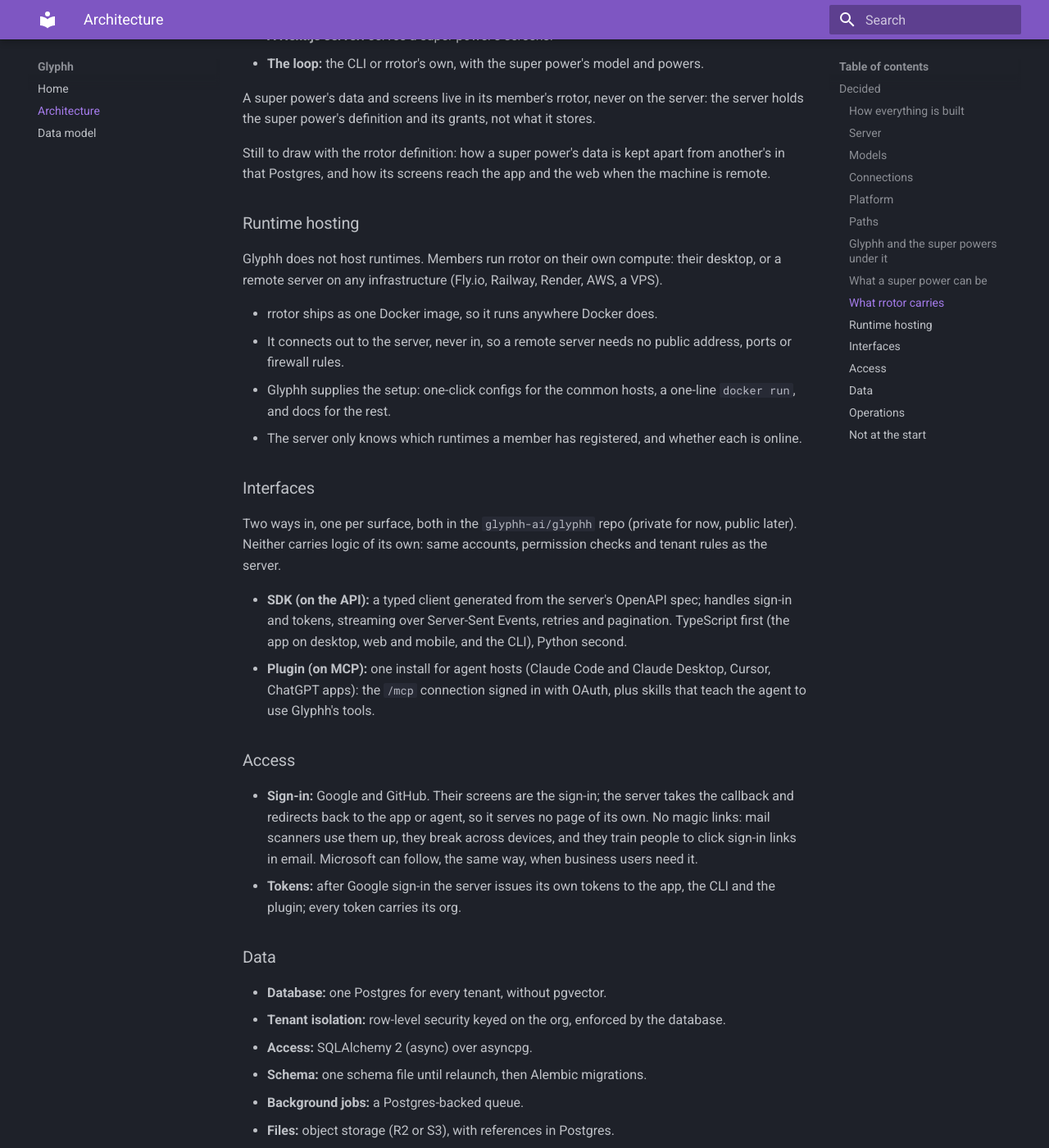
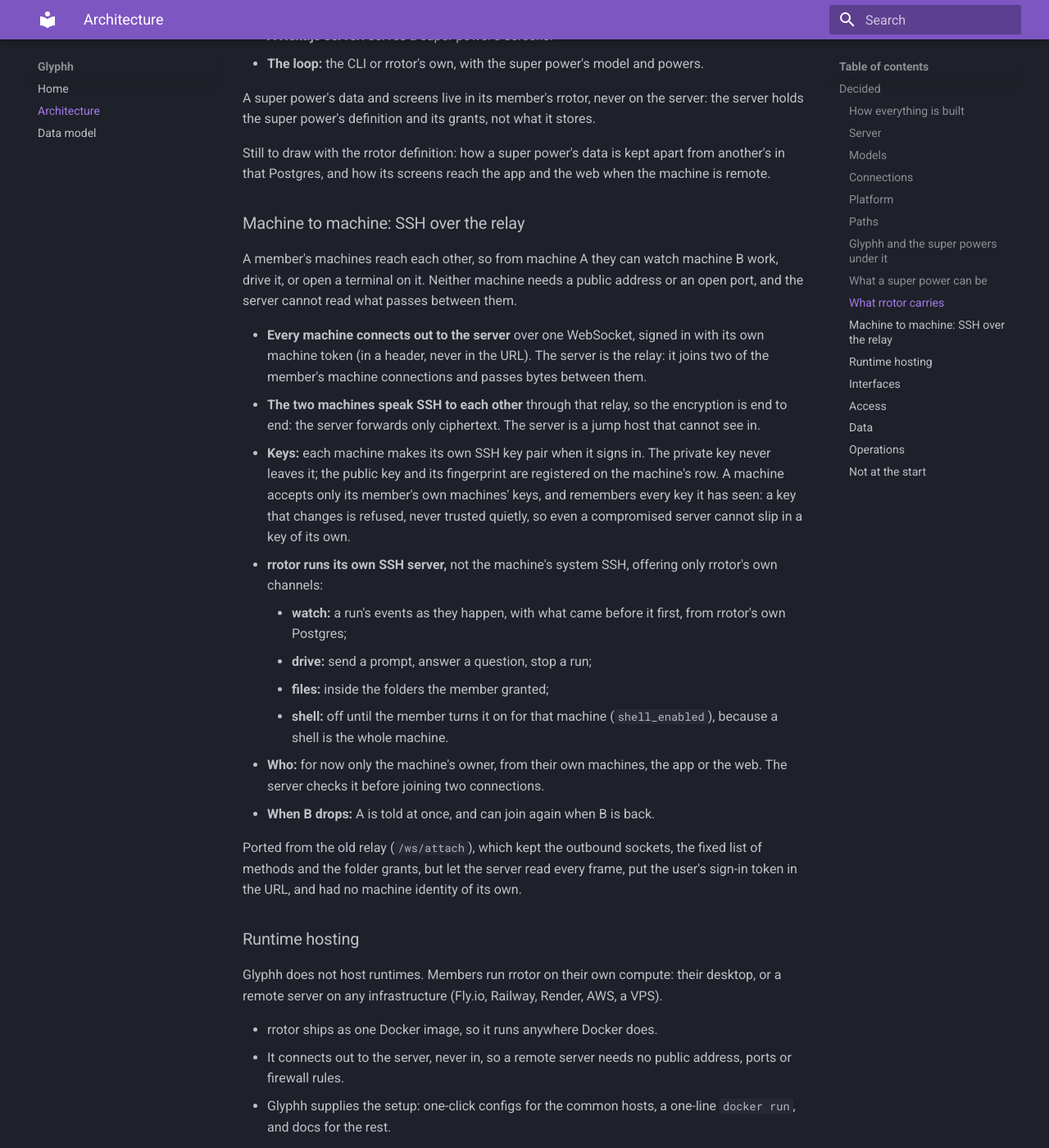
Before and after one commit to glyphh-ai/server, an MkDocs documentation site: the page built from docs/architecture.md, in a window 1280 px wide and 1400 px high, scrolled down 3610 px. Shown: the whole window at 82% size. Built offline with MkDocs 1.6.1 and Material for MkDocs 9.7.7, drawn with Linux system fonts in a browser that asks for light colours.

Commit message:
Machine to machine: SSH over the relay, end to end; machines carry their SSH key and a shell switch
Co-Authored-By: Claude Opus 5.5 <noreply@anthropic.com>

```diff
--- a/docs/architecture.md
+++ b/docs/architecture.md
@@ -85,6 +85,23 @@ A super power's data and screens live in its member's rrotor, never on the serve
 
 Still to draw with the rrotor definition: how a super power's data is kept apart from another's in that Postgres, and how its screens reach the app and the web when the machine is remote.
 
+### Machine to machine: SSH over the relay
+
+A member's machines reach each other, so from machine A they can watch machine B work, drive it, or open a terminal on it. Neither machine needs a public address or an open port, and the server cannot read what passes between them.
+
+- **Every machine connects out to the server** over one WebSocket, signed in with its own machine token (in a header, never in the URL). The server is the relay: it joins two of the member's machine connections and passes bytes between them.
+- **The two machines speak SSH to each other** through that relay, so the encryption is end to end: the server forwards only ciphertext. The server is a jump host that cannot see in.
+- **Keys:** each machine makes its own SSH key pair when it signs in. The private key never leaves it; the public key and its fingerprint are registered on the machine's row. A machine accepts only its member's own machines' keys, and remembers every key it has seen: a key that changes is refused, never trusted quietly, so even a compromised server cannot slip in a key of its own.
+- **rrotor runs its own SSH server,** not the machine's system SSH, offering only rrotor's own channels:
+    - **watch:** a run's events as they happen, with what came before it first, from rrotor's own Postgres;
+    - **drive:** send a prompt, answer a question, stop a run;
+    - **files:** inside the folders the member granted;
+    - **shell:** off until the member turns it on for that machine (`shell_enabled`), because a shell is the whole machine.
+- **Who:** for now only the machine's owner, from their own machines, the app or the web. The server checks it before joining two connections.
+- **When B drops:** A is told at once, and can join again when B is back.
+
+Ported from the old relay (`/ws/attach`), which kept the outbound sockets, the fixed list of methods and the folder grants, but let the server read every frame, put the user's sign-in token in the URL, and had no machine identity of its own.
+
 ### Runtime hosting
 
 Glyphh does not host runtimes. Members run rrotor on their own compute: their desktop, or a remote server on any infrastructure (Fly.io, Railway, Render, AWS, a VPS).
```
Also changed, not shown: docs/data-model.md (+4 -1 lines).
